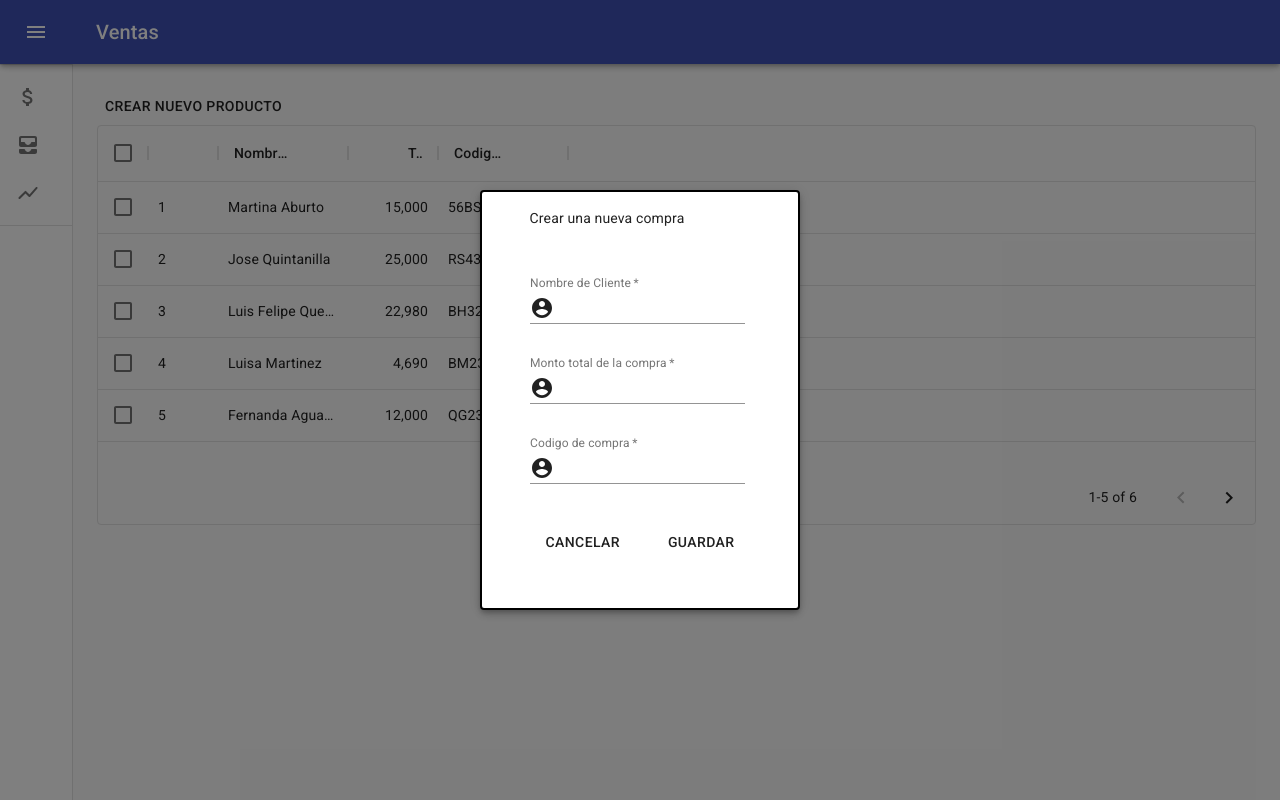
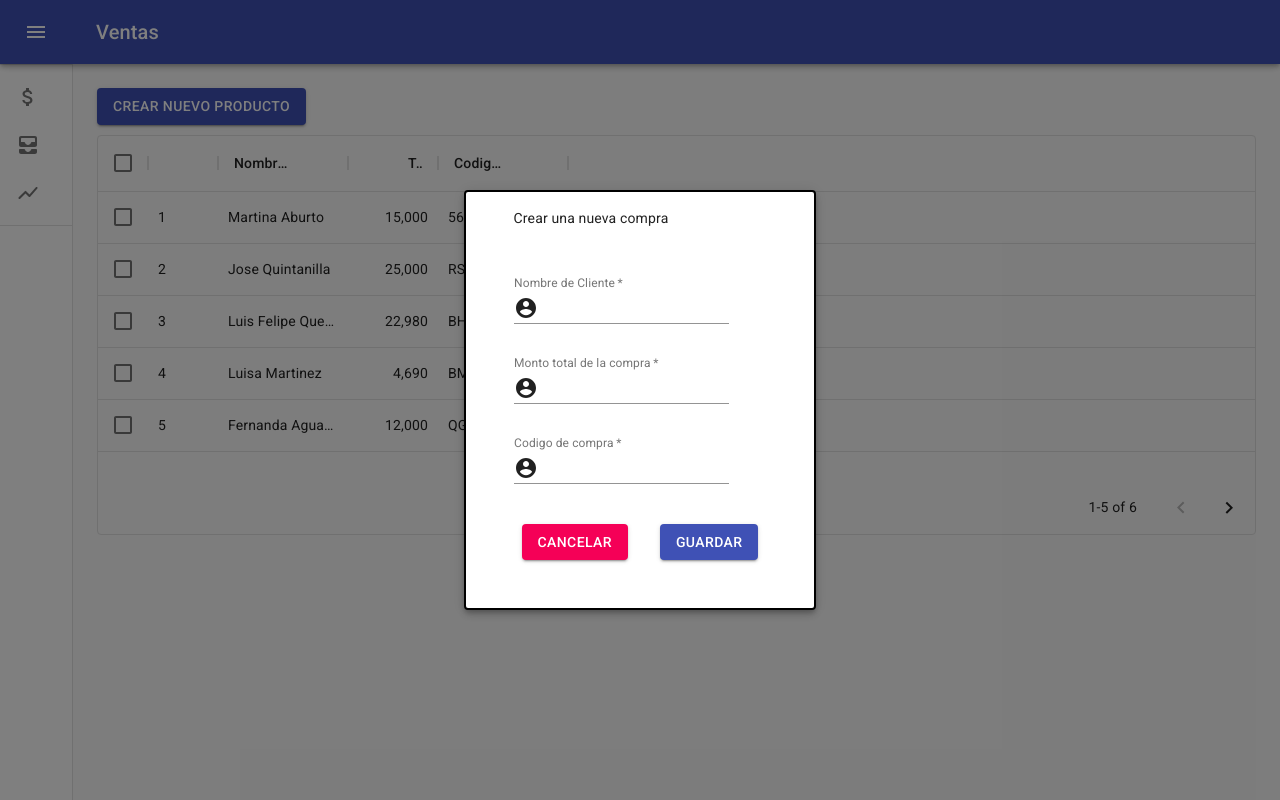
Before and after one commit to kevinOsorio1/Front-SellSistem, a React (Create React App) app in the folder sellsystem/: page / in a window 1280 px wide. Both pictures are taken after a click on the button "CREAR NUEVO PRODUCTO". Built offline with nearby package versions, Linux system fonts and the light colour scheme.

Commit message:
styled a little more the components

```diff
--- a/sellsystem/src/components/createSell/CreateSell.js
+++ b/sellsystem/src/components/createSell/CreateSell.js
@@ -127,10 +127,10 @@ const CreateSell = ({ onCreateSell, open, toggleModal }) => {
             bgcolor="background.paper"
           >
             <Box p={1} className={classes.cancelButton}>
-              <Button onClick={toggleModal}>Cancelar</Button>
+              <Button onClick={toggleModal} variant="contained" color="secondary">Cancelar</Button>
             </Box>
             <Box p={1}>
-              <Button onClick={saveSell}>Guardar</Button>
+              <Button onClick={saveSell} variant="contained" color="primary">Guardar</Button>
             </Box>
           </Box>
         </Paper>
--- a/sellsystem/src/containers/Inventory/Inventory.js
+++ b/sellsystem/src/containers/Inventory/Inventory.js
@@ -1,6 +1,6 @@
 import React from 'react'
 
-import Table from '../../components/SellsTable/Table';
+import Table from '../../components/Table/Table';
 
 /**
  * @Container - container for inventory store
--- a/sellsystem/src/containers/Sells/Sells.js
+++ b/sellsystem/src/containers/Sells/Sells.js
@@ -1,7 +1,7 @@
 import { Button } from "@material-ui/core"
 import React, { useCallback, useMemo, useState } from "react"
 import CreateSell from "../../components/createSell/CreateSell"
-import Table from "../../components/SellsTable/Table"
+import Table from "../../components/Table/Table"
 import { usePopOver } from "../../utils/customHooks/usePopOver"
 
 /**
@@ -30,31 +30,35 @@ function Sells() {
   ]
   const [data, setData] = useState(rows)
   const [columnsData, setColumsData] = useState(columns)
-  const [ openPopOver, toggleOpenPopOver ] = usePopOver()
+  const [openPopOver, toggleOpenPopOver] = usePopOver()
   const dataLength = useMemo(() => {
     return data.length
   }, [data])
+
   const createNewSell = useCallback(
     (name, total, code) => {
-      const id = dataLength
+      const id = dataLength + 1
       setData((prevState) => [
         ...prevState,
         { id: id, name: name, total: total, code: code },
       ])
-      console.log("name",name,"total",total,"code",code)
     },
     [dataLength]
   )
 
   return (
     <div>
-      <div>
-        <Button onClick={toggleOpenPopOver}>crear nuevo producto</Button>
-        {openPopOver && <CreateSell
-          onCreateSell={createNewSell}
-          open={openPopOver}
-          toggleModal={toggleOpenPopOver}
-        />}
+      <div style={{marginBottom:"10px"}}>
+        <Button onClick={toggleOpenPopOver} variant="contained" color="primary">
+          crear nuevo producto
+        </Button>
+        {openPopOver && (
+          <CreateSell
+            onCreateSell={createNewSell}
+            open={openPopOver}
+            toggleModal={toggleOpenPopOver}
+          />
+        )}
       </div>
       <Table rows={data} columns={columnsData} />
     </div>
```
Also changed, not shown: sellsystem/src/components/Table/Table.js (renamed from sellsystem/src/components/SellsTable/Table.js), sellsystem/src/components/Table/TableStyles.js (renamed from sellsystem/src/components/SellsTable/TableStyles.js).
